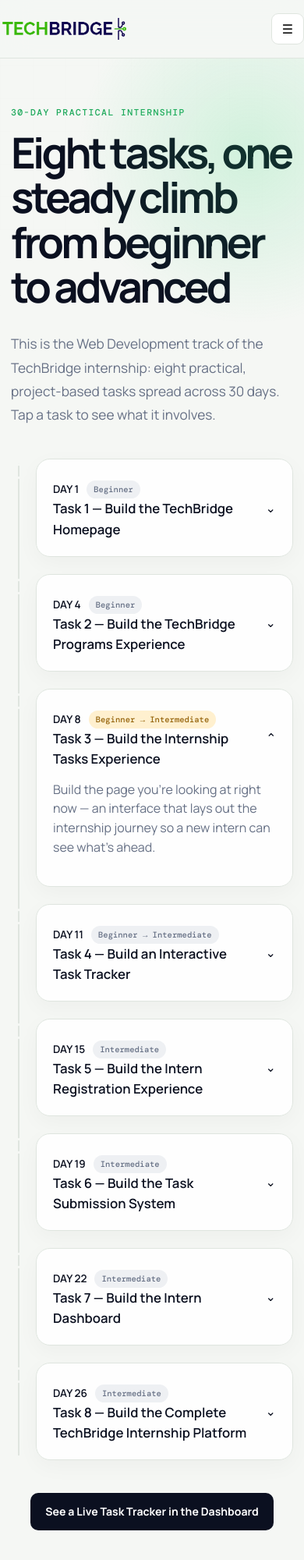
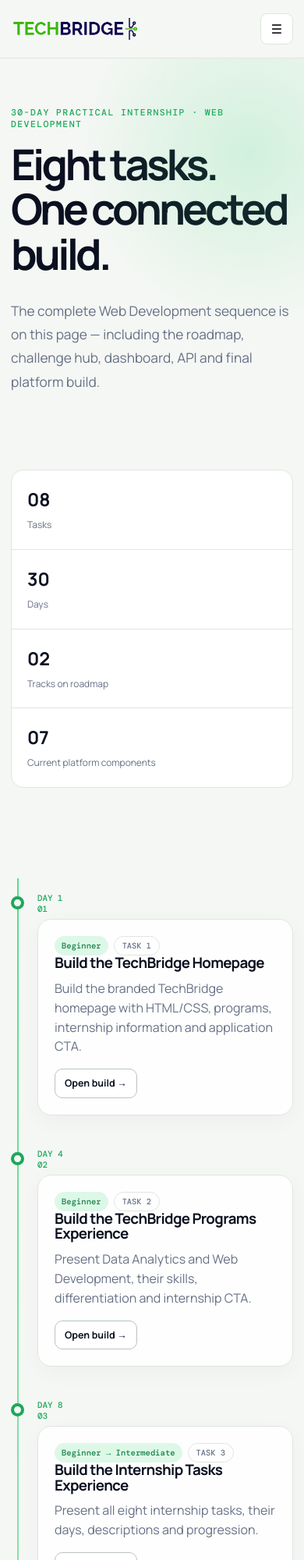
Before and after one commit to abenajuliana04-lang/techbridge-website, a website: page tasks.html in a window 390 px wide. Shown: the top 2000 px of the page at 78% size. Drawn offline with nearby package versions, Linux system fonts and the light colour scheme.

Commit message:
Polish TechBridge platform and surface all internship tasks

```diff
--- a/tasks.html
+++ b/tasks.html
@@ -1,200 +1,21 @@
-<!DOCTYPE html>
-<html lang="en">
-<head>
-<meta charset="UTF-8">
-<meta name="viewport" content="width=device-width, initial-scale=1">
-<title>Internship Journey — TechBridge</title>
-<link rel="stylesheet" href="style.css">
-<style>
-  .timeline{ position:relative; padding-left:32px; }
-  .timeline::before{
-    content:""; position:absolute; left:9px; top:6px; bottom:6px; width:2px; background:var(--line);
-  }
-  .tl-item{ position:relative; margin-bottom:22px; }
-  .tl-dot{
-    position:absolute; left:-32px; top:6px; width:20px; height:20px; border-radius:50%;
-    background:var(--circuit); border:3px solid var(--paper); box-shadow:0 0 0 2px var(--circuit);
-  }
-  details.card{ cursor:pointer; }
-  details summary{ list-style:none; cursor:pointer; display:flex; justify-content:space-between; align-items:center; gap:16px; }
-  details summary::-webkit-details-marker{ display:none; }
-  .tl-meta{ display:flex; gap:10px; align-items:center; flex-wrap:wrap; margin-top:6px; }
-  .day-badge{ font-family:var(--font-display); font-weight:600; color:var(--circuit-deep); font-size:.85rem; }
-  .summary-title{ font-family:var(--font-display); font-weight:600; font-size:1.05rem; }
-  .chevron{ transition:transform .2s ease; color:var(--slate); }
-  details[open] .chevron{ transform:rotate(180deg); }
-</style>
-</head>
-<body>
-
-<header class="site-header">
-  <nav class="nav">
-    <a href="index.html" class="brand"><img src="techbridge-logo.png" alt="TechBridge logo"></a>
-    <button class="nav-toggle" id="navToggle" aria-label="Toggle navigation">☰</button>
-    <ul class="nav-links" id="navLinks">
-      <li><a href="index.html#about">About</a></li>
-      <li><a href="programs.html">Programs</a></li>
-      <li><a href="tasks.html" class="active">Internship Journey</a></li>
-      <li><a href="challenges.html">Challenge Hub</a></li>
-      <li><a href="dashboard.html">Intern Dashboard</a></li>
-      <li><a href="index.html#contact" class="btn nav-cta">Apply Now</a></li>
-    </ul>
-  </nav>
-</header>
-
-<main>
-  <section class="hero" style="padding-bottom:16px;">
-    <div class="wrap">
-      <div class="eyebrow">30-Day Practical Internship</div>
-      <h1 style="max-width:22ch;">Eight tasks, one steady climb from beginner to advanced</h1>
-      <p class="hero-tag">This is the Web Development track of the TechBridge internship: eight practical, project-based tasks spread across 30 days. Tap a task to see what it involves.</p>
-    </div>
-  </section>
-
-  <section style="padding-top:8px;">
-    <div class="wrap">
-      <div class="timeline" id="timeline">
-        <!-- Task items -->
-        <div class="tl-item"><span class="tl-dot"></span>
-          <details class="card">
-            <summary>
-              <div>
-                <div class="tl-meta"><span class="day-badge">DAY 1</span><span class="pill pill-not-started">Beginner</span></div>
-                <div class="summary-title">Task 1 — Build the TechBridge Homepage</div>
-              </div>
-              <span class="chevron">⌄</span>
-            </summary>
-            <p class="mt-lg" style="margin-top:14px;">Create the first version of the TechBridge website using HTML and CSS — brand identity, program overview, and the application call-to-action.</p>
-          </details>
-        </div>
-
-        <div class="tl-item"><span class="tl-dot"></span>
-          <details class="card">
-            <summary>
-              <div>
-                <div class="tl-meta"><span class="day-badge">DAY 4</span><span class="pill pill-not-started">Beginner</span></div>
-                <div class="summary-title">Task 2 — Build the TechBridge Programs Experience</div>
-              </div>
-              <span class="chevron">⌄</span>
-            </summary>
-            <p style="margin-top:14px;">Create a dedicated Programs experience presenting TechBridge's Data Analytics and Web Development tracks side by side.</p>
-          </details>
-        </div>
-
-        <div class="tl-item"><span class="tl-dot"></span>
-          <details class="card" open>
-            <summary>
-              <div>
-                <div class="tl-meta"><span class="day-badge">DAY 8</span><span class="pill pill-progress">Beginner → Intermediate</span></div>
-                <div class="summary-title">Task 3 — Build the Internship Tasks Experience</div>
-              </div>
-              <span class="chevron">⌄</span>
-            </summary>
-            <p style="margin-top:14px;">Build the page you're looking at right now — an interface that lays out the internship journey so a new intern can see what's ahead.</p>
-          </details>
-        </div>
-
-        <div class="tl-item"><span class="tl-dot"></span>
-          <details class="card">
-            <summary>
-              <div>
-                <div class="tl-meta"><span class="day-badge">DAY 11</span><span class="pill pill-not-started">Beginner → Intermediate</span></div>
-                <div class="summary-title">Task 4 — Build an Interactive Task Tracker</div>
-              </div>
-              <span class="chevron">⌄</span>
-            </summary>
-            <p style="margin-top:14px;">Use JavaScript to let visitors switch between the Data Analytics and Web Development tracks without reloading the page.</p>
-          </details>
-        </div>
-
-        <div class="tl-item"><span class="tl-dot"></span>
-          <details class="card">
-            <summary>
-              <div>
-                <div class="tl-meta"><span class="day-badge">DAY 15</span><span class="pill pill-not-started">Intermediate</span></div>
-                <div class="summary-title">Task 5 — Build the Intern Registration Experience</div>
-              </div>
-              <span class="chevron">⌄</span>
-            </summary>
-            <p style="margin-top:14px;">Design a professional registration and onboarding interface for new TechBridge interns.</p>
-          </details>
-        </div>
-
-        <div class="tl-item"><span class="tl-dot"></span>
-          <details class="card">
-            <summary>
-              <div>
-                <div class="tl-meta"><span class="day-badge">DAY 19</span><span class="pill pill-not-started">Intermediate</span></div>
-                <div class="summary-title">Task 6 — Build the Task Submission System</div>
-              </div>
-              <span class="chevron">⌄</span>
-            </summary>
-            <p style="margin-top:14px;">Create an interface through which interns can prepare and submit their task work for review.</p>
-          </details>
-        </div>
-
-        <div class="tl-item"><span class="tl-dot"></span>
-          <details class="card">
-            <summary>
-              <div>
-                <div class="tl-meta"><span class="day-badge">DAY 22</span><span class="pill pill-not-started">Intermediate</span></div>
-                <div class="summary-title">Task 7 — Build the Intern Dashboard</div>
-              </div>
-              <span class="chevron">⌄</span>
-            </summary>
-            <p style="margin-top:14px;">Build a dashboard where an intern can view their profile, progress, tasks, and submissions in one place.</p>
-          </details>
-        </div>
-
-        <div class="tl-item"><span class="tl-dot"></span>
-          <details class="card">
-            <summary>
-              <div>
-                <div class="tl-meta"><span class="day-badge">DAY 26</span><span class="pill pill-not-started">Intermediate</span></div>
-                <div class="summary-title">Task 8 — Build the Complete TechBridge Internship Platform</div>
-              </div>
-              <span class="chevron">⌄</span>
-            </summary>
-            <p style="margin-top:14px;">Bring every component built during the internship together into one complete TechBridge platform.</p>
-          </details>
-        </div>
-      </div>
-
-      <div class="center mt-lg">
-        <a href="dashboard.html" class="btn btn-dark">See a Live Task Tracker in the Dashboard</a>
-      </div>
-    </div>
-  </section>
-</main>
-
-<footer class="site-footer">
-  <div class="wrap">
-    <div class="footer-grid">
-      <div>
-        <div class="footer-brand"><img src="techbridge-logo.png" alt="TechBridge logo"></div>
-        <p style="color:#9ba0c0; max-width:34ch;">Bridging Learning to Real-World Experience. A program by Baselink Services Limited.</p>
-      </div>
-      <div>
-        <h4>Explore</h4>
-        <a href="programs.html">Programs</a>
-        <a href="tasks.html">Internship Journey</a>
-        <a href="challenges.html">Challenge Hub</a>
-        <a href="dashboard.html">Intern Dashboard</a>
-      </div>
-      <div>
-        <h4>Get involved</h4>
-        <a href="https://forms.gle/techbridge-internship-application" target="_blank" rel="noopener">Apply Now</a>
-        <a href="https://chat.whatsapp.com/techbridge-community" target="_blank" rel="noopener">WhatsApp Community</a>
-        <a href="mailto:techbridgebaslink@gmail.com">techbridgebaslink@gmail.com</a>
-      </div>
-    </div>
-    <div class="footer-bottom">© 2026 TechBridge by Baselink Services Limited. All rights reserved.</div>
-  </div>
-</footer>
-
+<!DOCTYPE html><html lang="en"><head><meta charset="UTF-8"><meta name="viewport" content="width=device-width, initial-scale=1"><title>8 Internship Tasks — TechBridge</title><link rel="stylesheet" href="style.css"></head><body>
+<header class="site-header"><nav class="nav wrap"><a href="index.html" class="brand"><img src="techbridge-logo.png" alt="TechBridge"></a><button class="nav-toggle" id="navToggle">☰</button><ul class="nav-links" id="navLinks"><li><a href="index.html">Home</a></li><li><a href="programs.html">Programs</a></li><li><a class="active" href="tasks.html">8 Tasks</a></li><li><a href="roadmap.html">Roadmap</a></li><li><a href="challenges.html">Challenges</a></li><li><a href="dashboard.html">Dashboard</a></li><li><a href="index.html#contact" class="nav-cta">Apply Now</a></li></ul></nav></header>
+<main><section class="hero"><div class="wrap"><div class="eyebrow">30-Day Practical Internship · Web Development</div><h1>Eight tasks. One connected build.</h1><p class="hero-tag">The complete Web Development sequence is on this page — including the roadmap, challenge hub, dashboard, API and final platform build.</p></div></section>
+<section style="padding-top:10px"><div class="wrap"><div class="stats-strip"><div><b>08</b><span>Tasks</span></div><div><b>30</b><span>Days</span></div><div><b>02</b><span>Tracks on roadmap</span></div><div><b>07</b><span>Current platform components</span></div></div></div></section>
+<section><div class="wrap"><div class="roadmap-shell" id="taskTimeline"></div></div></section>
+<section class="alt"><div class="wrap"><div class="cta-band"><div><h2>Want the visual roadmap?</h2><p>Switch between Web Development and Data Analytics without leaving the page.</p></div><a href="roadmap.html" class="btn btn-primary">Open Roadmap →</a></div></div></section></main>
+<footer class="site-footer"><div class="wrap"><div class="footer-grid"><div><div class="footer-brand"><img src="techbridge-logo.png" alt="TechBridge"></div><p>Bridging Learning to Real-World Experience.</p></div><div><h4>Explore</h4><a href="programs.html">Programs</a><a href="tasks.html">8 Tasks</a><a href="roadmap.html">Roadmap</a><a href="challenges.html">Challenges</a><a href="dashboard.html">Dashboard</a></div><div><h4>Contact</h4><a href="mailto:techbridgebaslink@gmail.com">techbridgebaslink@gmail.com</a></div></div><div class="footer-bottom">© 2026 TechBridge by Baselink Services Limited.</div></div></footer>
 <script>
-  document.getElementById('navToggle').addEventListener('click', () =>
-    document.getElementById('navLinks').classList.toggle('open'));
-</script>
-</body>
-</html>
+const allTasks=[
+['Build the TechBridge Homepage',1,'Beginner','Build the branded TechBridge homepage with HTML/CSS, programs, internship information and application CTA.','index.html'],
+['Build the TechBridge Programs Experience',4,'Beginner','Present Data Analytics and Web Development, their skills, differentiation and internship CTA.','programs.html'],
+['Build the Internship Tasks Experience',8,'Beginner → Intermediate','Present all eight internship tasks, their days, descriptions and progression.','tasks.html'],
+['Build an Interactive Internship Roadmap',11,'Beginner → Intermediate','Switch between Data Analytics and Web Development task arrays without refreshing the page.','roadmap.html'],
+['Build the TechBridge Challenge Hub',15,'Intermediate','Create practical challenges with track/difficulty filters and detail views without a page refresh.','challenges.html'],
+['Build the Intern Dashboard',19,'Intermediate','Show intern progress, task status, filters, details and a technology explorer.','dashboard.html'],
+['Build the TechBridge Task Management API',22,'Intermediate','Use Node.js/Express endpoints to serve and update task data and connect the dashboard with fetch().','dashboard.html'],
+['Build the Complete TechBridge Internship Platform',26,'Intermediate','Bring the homepage, programs, roadmap, challenges, dashboard and API together as one connected platform.','index.html']
+];
+document.getElementById('taskTimeline').innerHTML=allTasks.map((t,i)=>`<article class="roadmap-item"><span class="roadmap-dot"></span><div class="roadmap-day">DAY ${t[1]}<br><span class="mono">0${i+1}</span></div><div class="card roadmap-card"><div class="tag-row"><span class="pill ${i<4?'pill-completed':'pill-not-started'}">${t[2]}</span><span class="badge-outline">TASK ${i+1}</span></div><h3>${t[0]}</h3><p>${t[3]}</p><a class="btn btn-outline btn-sm" href="${t[4]}">Open build →</a></div><div></div></article>`).join('');
+document.getElementById('navToggle').addEventListener('click',()=>document.getElementById('navLinks').classList.toggle('open'));
+</script></body></html>
```
